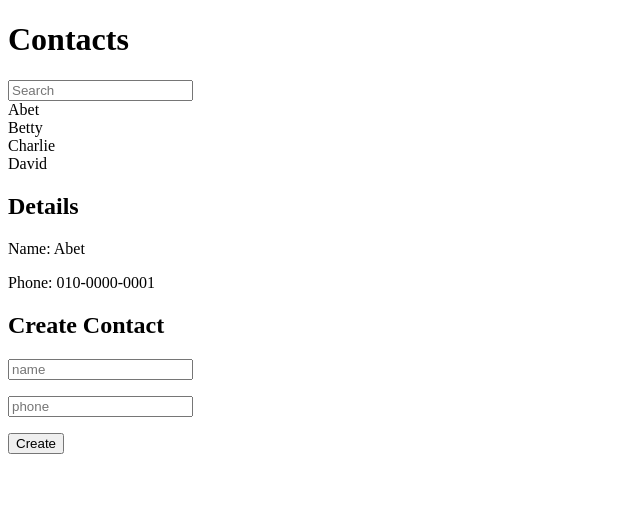
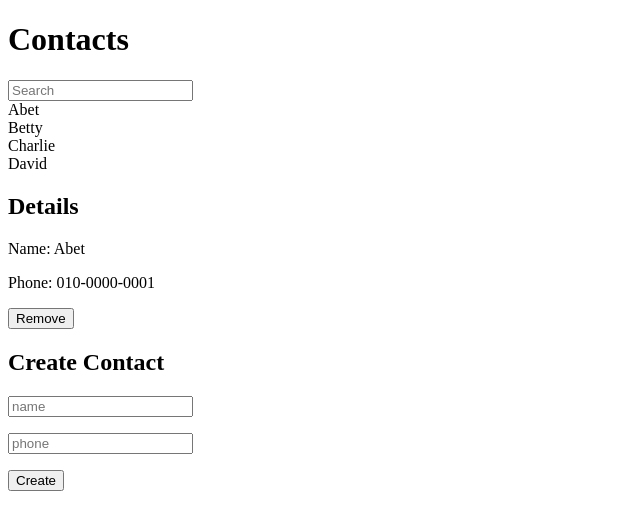
Before and after one commit to jeonghwan-kim/2016-webframeworks-codelab-react-2, a React app: page / in a window 1280 px wide. Both pictures are taken after a click on the element "Abet". Shown: the top 530 px of the page, without its empty margins (0-640 px from the left). Built offline with nearby package versions, Linux system fonts and the light colour scheme.

Commit message:
contact05 > remove contact

```diff
--- a/src/components/Contact.js
+++ b/src/components/Contact.js
@@ -59,10 +59,12 @@ export default class Contact extends React.Component {
   }
 
   onRemove() {
+    console.log('onRemove')
     this.setState({
       contactData: update(this.state.contactData, {
         $splice: [[this.state.selectedKey, 1]]
-      })
+      }),
+      selectedKey: -1
     });
   }
 
@@ -98,6 +100,7 @@ export default class Contact extends React.Component {
         <ContactDetails
           contact={this.state.contactData[this.state.selectedKey]}
           isSelected={this.state.selectedKey > -1}
+          onRemove={this.onRemove}
         />
         <ContactCreate
           onCreate={this.onCreate}/>
--- a/src/components/ContactDetails.js
+++ b/src/components/ContactDetails.js
@@ -6,6 +6,7 @@ export default class ContactDetails extends React.Component {
       <div>
         <p>Name: { this.props.contact.name }</p>
         <p>Phone: { this.props.contact.phone }</p>
+        <p><button onClick={this.props.onRemove}>Remove</button></p>
       </div>
     );
 
```
